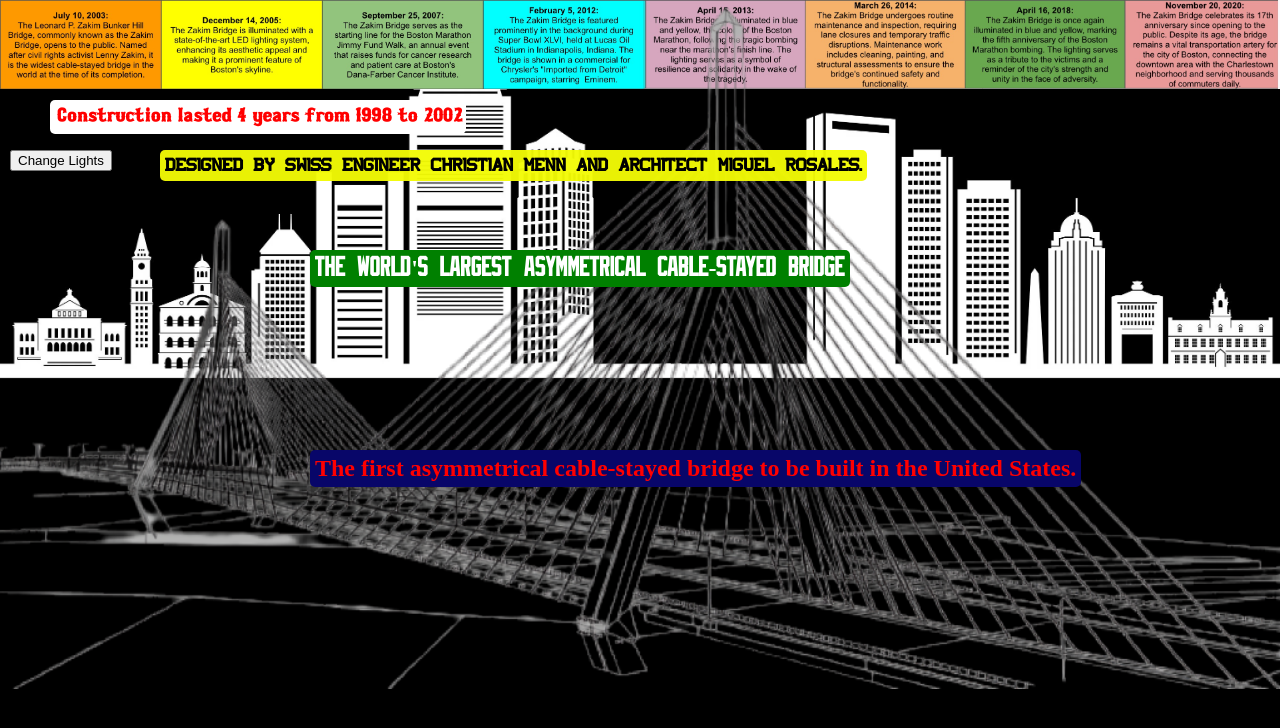
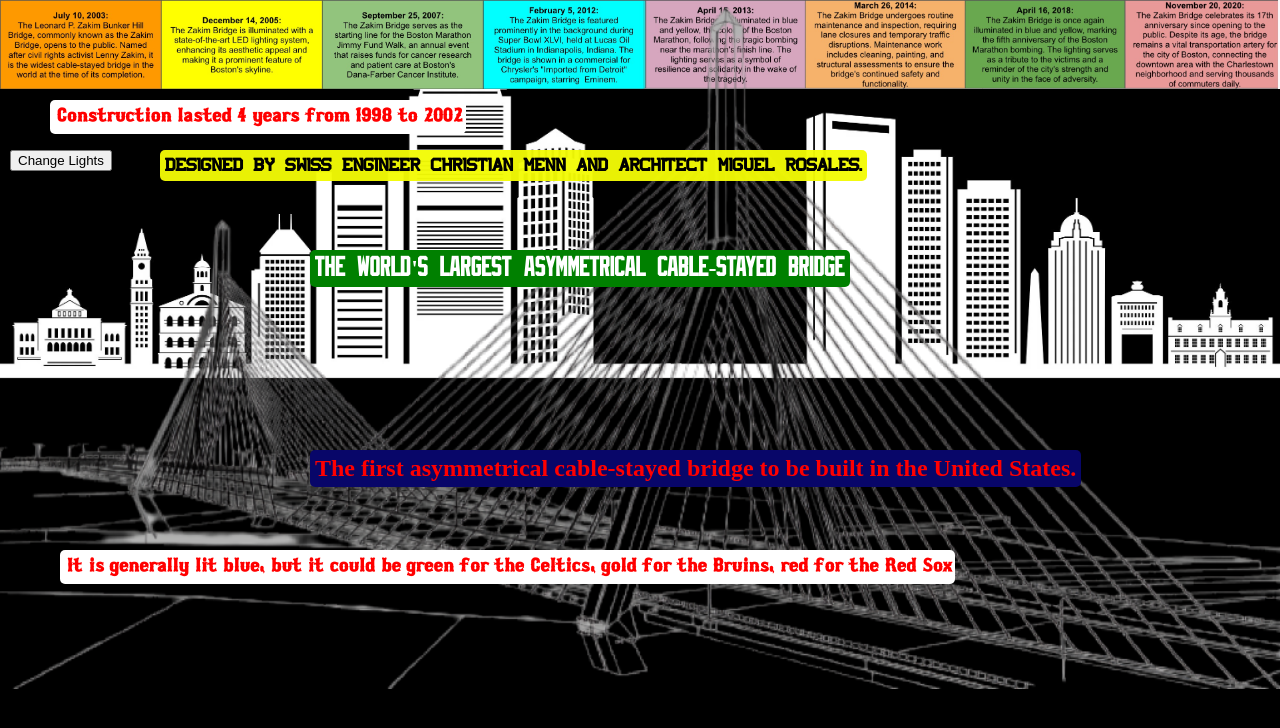
Before and after one commit to varun2407/cs617, a plain HTML site: page index.html in a window 1280 px wide. Drawn offline with Linux system fonts and the light colour scheme; a web font is replaced by a local one.

Commit message:
Fix font

```diff
--- a/index.html
+++ b/index.html
@@ -80,6 +80,7 @@
   <div class="text-overlay" style="top: 150px; left: 150px; background-color: rgba(243, 251, 6, 0.961);font-family: 'Bruins';">Designed by Swiss engineer Christian Menn and architect Miguel Rosales.</div>
   <div class="text-overlay" style="top: 250px; left: 300px; color: white; background-color: green; font-family: 'Celtics'; font-size: x-large;">The world's largest asymmetrical cable-stayed bridge</div>
   <div class="text-overlay" style="top: 450px; left: 300px; color: red; background-color: rgba(8, 6, 105); font-family:'Patriots'; font-size: x-large;">The first asymmetrical cable-stayed bridge to be built in the United States.</div>
+  <div class="text-overlay" style="top: 550px; left: 50px;background-color: rgba(255, 255, 255);color: red; font-family: 'Bosox'; font-size: x-large;">It is generally lit blue, but it could be green for the Celtics, gold for the Bruins, red for the Red Sox</div>
 
   <button onclick="toggleTint()">Change Lights</button>
 
```
